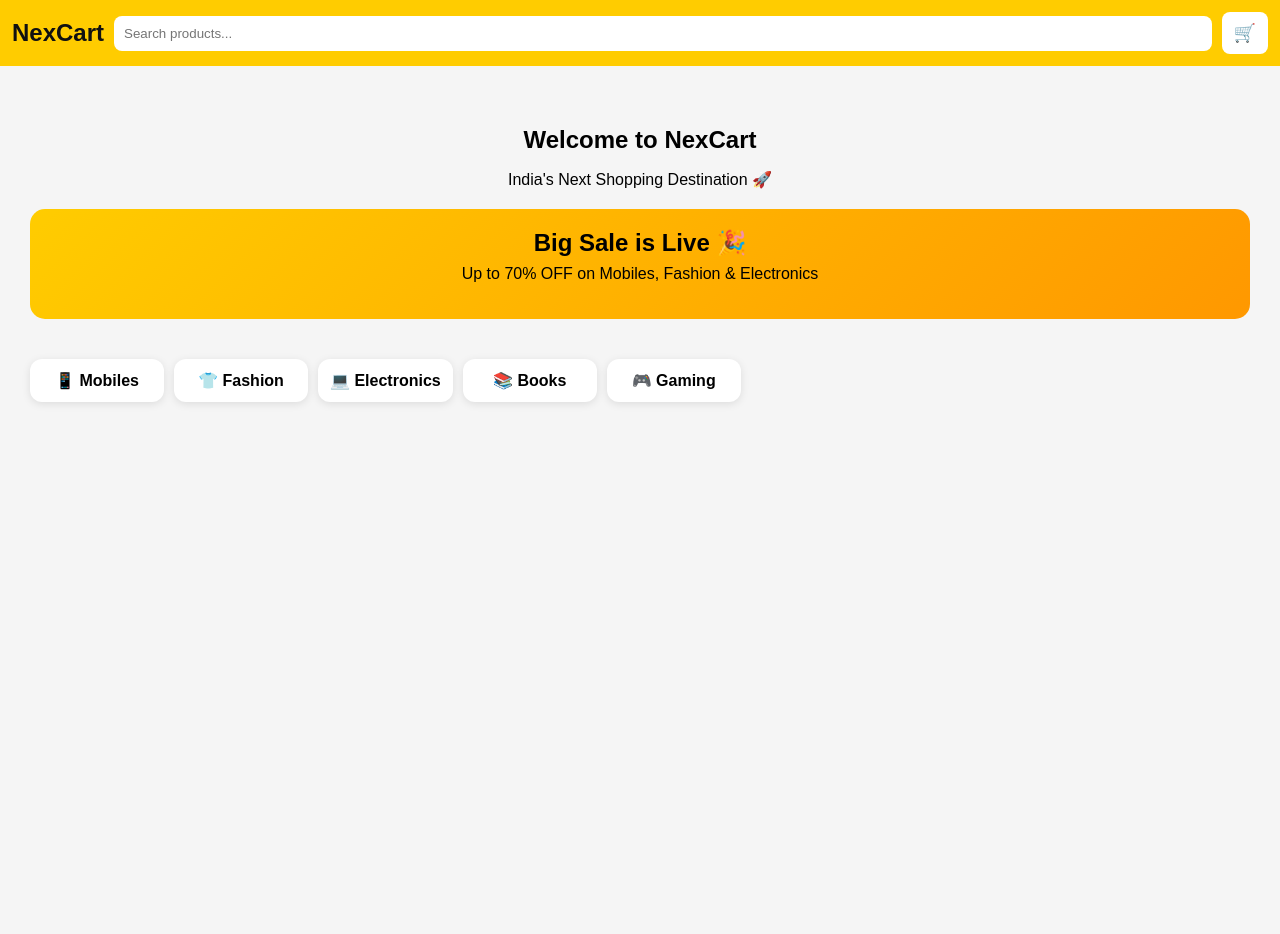
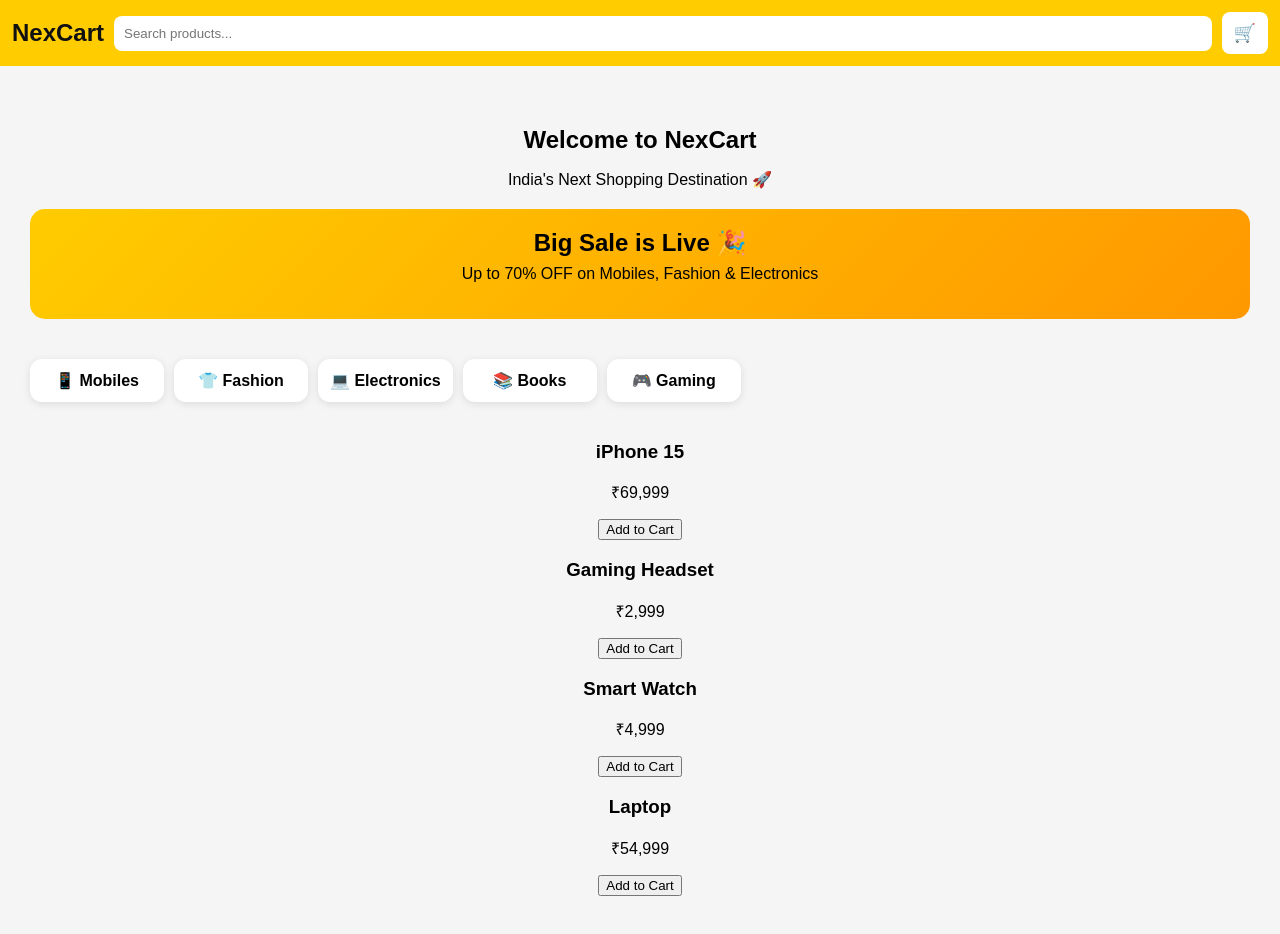
Before and after one commit to singhrajnish12399-dev/NexCart, a React (Vite) app: page / in a window 1280 px wide. Before the commit the page ends 800 px from the top, so only its background shows below. Built offline with nearby package versions, Linux system fonts and the light colour scheme.

Commit message:
Update App.jsx

```diff
--- a/src/App.jsx
+++ b/src/App.jsx
@@ -1,3 +1,25 @@
+const products = [
+  {
+    id: 1,
+    name: "iPhone 15",
+    price: "₹69,999",
+  },
+  {
+    id: 2,
+    name: "Gaming Headset",
+    price: "₹2,999",
+  },
+  {
+    id: 3,
+    name: "Smart Watch",
+    price: "₹4,999",
+  },
+  {
+    id: 4,
+    name: "Laptop",
+    price: "₹54,999",
+  },
+];
 function App() {
   return (
     <>
@@ -27,6 +49,15 @@ function App() {
   <div className="category">📚 Books</div>
   <div className="category">🎮 Gaming</div>
 </div>
+<div className="products">
+  {products.map((product) => (
+    <div className="product-card" key={product.id}>
+      <h3>{product.name}</h3>
+      <p>{product.price}</p>
+      <button>Add to Cart</button>
+    </div>
+  ))}
+</div>
       </main>
     </>
   );
```
